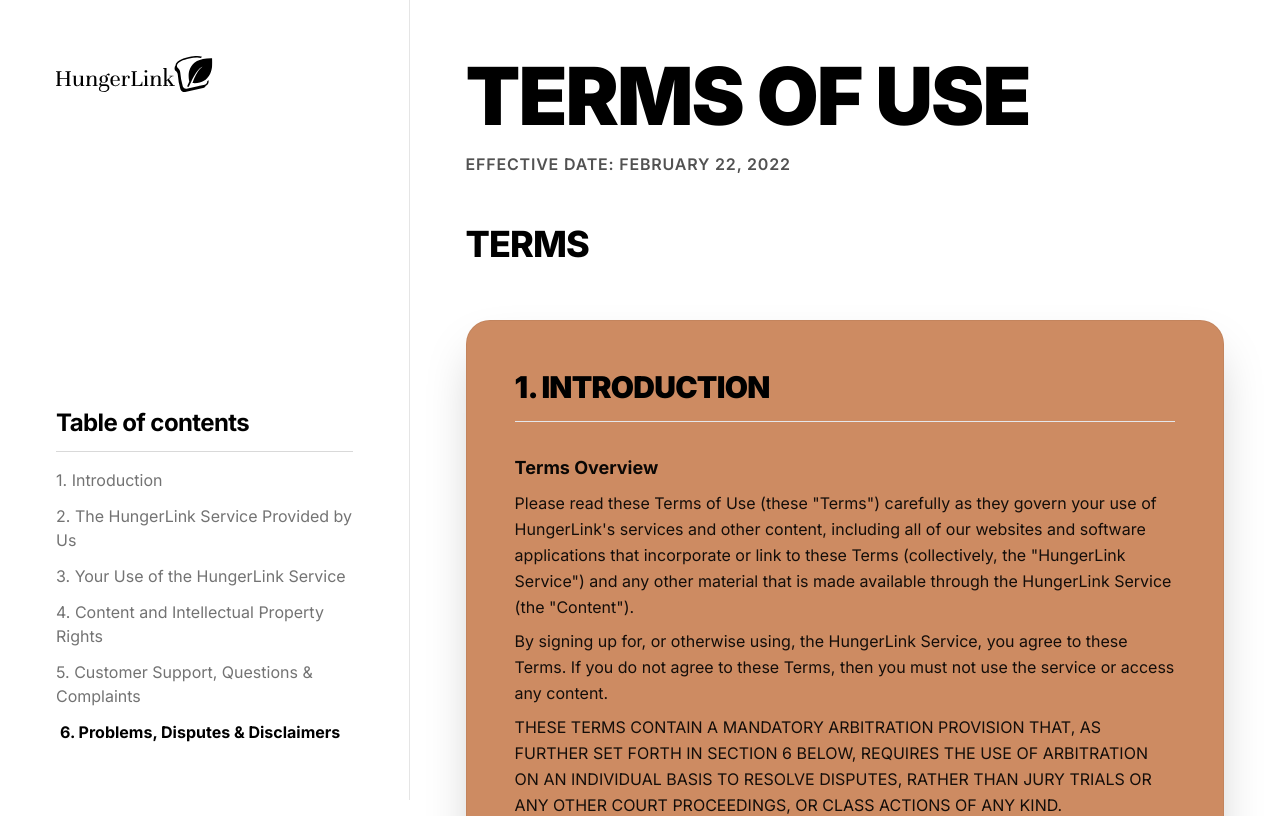
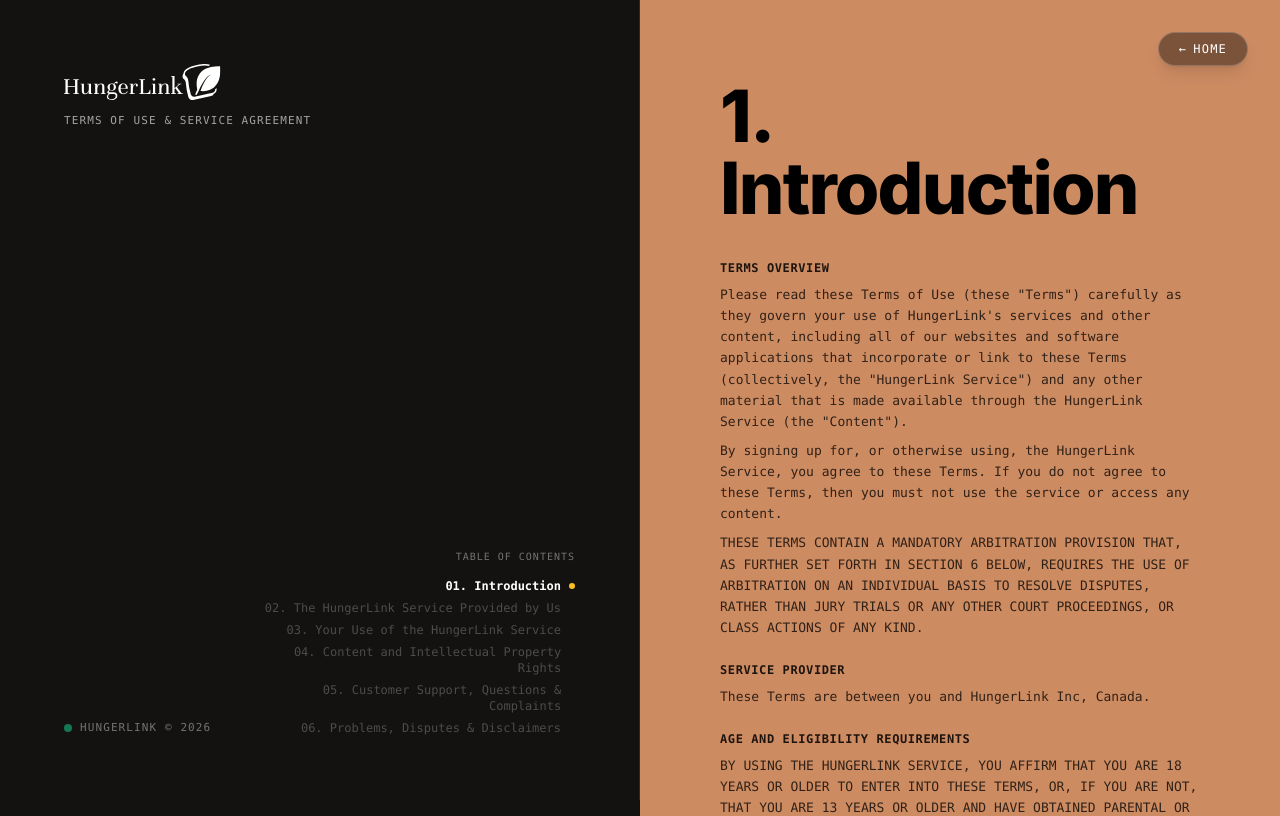
Before and after one commit to Chamindu-DM/web-animations, a React (Vite) app: page /terms in a window 1280 px wide. Shown: the top 816 px of the page. Built offline with nearby package versions, Linux system fonts and the light colour scheme.

Commit message:
refactor: optimize section tracking using IntersectionObserver and update TermsPage UI to dark mode

```diff
--- a/src/components/TermsPage.jsx
+++ b/src/components/TermsPage.jsx
@@ -1,7 +1,8 @@
 import React, { useRef, useState, useEffect } from "react";
-import { motion, useScroll, useTransform, AnimatePresence } from "framer-motion";
-import { ChevronDown, ChevronsUpDown } from "lucide-react";
+import { Link } from "react-router-dom";
+import { ChevronDown, ArrowUpRight, Menu, X } from "lucide-react";
 import hungerLinkLogo from "../assets/HungerLink_Logo.svg";
+
 const termsSections = [
   {
     id: "section-1",
@@ -144,232 +145,193 @@
   }
 ];
 
-function TermCard({ section, index, total }) {
-  return (
-    <div
-      id={section.id}
-      className="relative mb-16 sm:mb-24 scroll-mt-24 sm:scroll-mt-32"
-    >
-      <div
-        className={`w-full h-auto ${section.bgColor} ${section.textColor} rounded-2xl sm:rounded-3xl p-6 sm:p-10 md:p-12 shadow-2xl flex flex-col gap-6 border border-black/5`}
-      >
-        {/* Card Header */}
-        <div className="border-b border-current/15 pb-4">
-          <h3 className="text-2xl sm:text-3xl font-black uppercase tracking-tight">
-            {section.num}. {section.title}
-          </h3>
-        </div>
-
-        {/* Content */}
-        <div className="flex flex-col gap-6 text-[15px] sm:text-base leading-relaxed my-2">
-          {section.subsections.map((sub, sIdx) => (
-            <div key={sIdx} className="flex flex-col gap-2">
-              {sub.title && (
-                <h4 className="font-bold text-base sm:text-lg opacity-95">
-                  {sub.title}
-                </h4>
-              )}
-              {sub.content.map((para, pIdx) => (
-                <p key={pIdx} className="opacity-90 leading-relaxed">
-                  {para}
-                </p>
-              ))}
-            </div>
-          ))}
-        </div>
-
-        {/* Card Footer Indicator */}
-        <div className="pt-4 border-t border-current/10 flex justify-between items-center text-xs font-semibold uppercase tracking-wider opacity-70">
-          <span>HungerLink Terms</span>
-          <span>Section 0{section.num} / 0{total}</span>
-        </div>
-      </div>
-    </div>
-  );
-}
-
-
-
 export default function TermsPage() {
   const [activeSection, setActiveSection] = useState("section-1");
-  const [showStickyHeader, setShowStickyHeader] = useState(false);
-  const [isMobileDropdownOpen, setIsMobileDropdownOpen] = useState(false);
+  const [isMobileMenuOpen, setIsMobileMenuOpen] = useState(false);
 
   // Scroll to top when the component mounts
   useEffect(() => {
     window.scrollTo(0, 0);
   }, []);
 
+  // IntersectionObserver to accurately track active section on scroll
+  useEffect(() => {
+    const observerOptions = {
+      root: null,
+      rootMargin: "-25% 0px -45% 0px",
+      threshold: 0.1,
+    };
+
+    const observer = new IntersectionObserver((entries) => {
+      entries.forEach((entry) => {
+        if (entry.isIntersecting) {
+          setActiveSection(entry.target.id);
+        }
+      });
+    }, observerOptions);
+
+    termsSections.forEach((section) => {
+      const el = document.getElementById(section.id);
+      if (el) observer.observe(el);
+    });
+
+    return () => observer.disconnect();
+  }, []);
+
   const scrollToSection = (id) => {
     setActiveSection(id);
-    setIsMobileDropdownOpen(false);
+    setIsMobileMenuOpen(false);
     const element = document.getElementById(id);
     if (element) {
-      // Use 64px for sm:top-16 (desktop) and 48px for top-12 (mobile)
-      // Actually, now that we have a mobile sticky header, the sticky top padding on mobile might need to account for it!
-      // The sticky header height is roughly: 73px (logo padding) + 72px (dropdown padding) = ~145px
-      const isDesktop = window.innerWidth >= 640;
-      const topOffset = isDesktop ? -64 : -145;
-
-      const y = element.getBoundingClientRect().top + window.scrollY + topOffset;
-
-      window.scrollTo({
-        top: Math.max(0, y),
-        behavior: "smooth"
-      });
+      element.scrollIntoView({ behavior: "smooth" });
     }
   };
 
-  useEffect(() => {
-    const handleScroll = () => {
-      const scrollY = window.scrollY;
-      const scrollPosition = scrollY + 200;
+  return (
+    <div className="bg-[#141210] min-h-screen text-white font-['Inter',sans-serif] selection:bg-amber-400 selection:text-black">
+      {/* Fixed Top-Right Return Button (matching the - PORTFOLIO style in shaunscholtz.com) */}
+      <Link
+        to="/"
+        className="fixed top-6 right-6 lg:top-8 lg:right-8 z-50 px-5 py-2 rounded-full border border-white/20 text-[11px] sm:text-xs font-mono uppercase tracking-widest bg-black/40 hover:bg-white hover:text-black backdrop-blur-md transition-all duration-300 flex items-center gap-1.5 shadow-lg group"
+      >
+        <span className="transition-transform group-hover:-translate-x-1">←</span>
+        <span>Home</span>
+      </Link>
 
-      // Show sticky header after scrolling past the inline logo (approx 150px)
-      if (scrollY > 150) {
-        setShowStickyHeader(true);
-      } else {
-        setShowStickyHeader(false);
-        setIsMobileDropdownOpen(false);
-      }
+      {/* Mobile Top Navigation Bar */}
+      <div className="lg:hidden sticky top-0 z-40 bg-[#141210]/95 backdrop-blur-md border-b border-white/10 px-6 py-4 flex items-center justify-between">
+        <Link to="/">
+          <img
+            src={hungerLinkLogo}
+            alt="HungerLink Logo"
+            className="h-6 w-auto object-contain brightness-0 invert"
+          />
+        </Link>
+        <button
+          onClick={() => setIsMobileMenuOpen(!isMobileMenuOpen)}
+          className="flex items-center gap-2 text-xs font-mono uppercase tracking-wider text-neutral-300 bg-white/5 border border-white/10 px-3 py-1.5 rounded-full"
+        >
+          <span>{termsSections.find((s) => s.id === activeSection)?.num}. {termsSections.find((s) => s.id === activeSection)?.title}</span>
+          <ChevronDown className={`w-3.5 h-3.5 transition-transform duration-200 ${isMobileMenuOpen ? "rotate-180" : ""}`} />
+        </button>
+      </div>
 
-      for (let i = termsSections.length - 1; i >= 0; i--) {
-        const section = document.getElementById(termsSections[i].id);
-        if (section) {
-          const top = section.getBoundingClientRect().top + scrollY;
-          if (scrollPosition >= top) {
-            setActiveSection(termsSections[i].id);
-            break;
-          }
-        }
-      }
-    };
+      {/* Mobile TOC Dropdown Drawer */}
+      {isMobileMenuOpen && (
+        <div className="lg:hidden fixed inset-x-0 top-[65px] z-40 bg-[#141210] border-b border-white/10 p-6 flex flex-col gap-3 shadow-2xl animate-in fade-in slide-in-from-top-4 duration-200">
+          <span className="text-[10px] font-mono uppercase tracking-widest text-neutral-500 mb-1">
+            Table of contents
+          </span>
+          {termsSections.map((item) => (
+            <button
+              key={item.id}
+              onClick={() => scrollToSection(item.id)}
+              className={`text-left text-xs font-mono py-2 transition-colors flex items-center justify-between ${
+                activeSection === item.id
+                  ? "text-amber-400 font-bold"
+                  : "text-neutral-400 hover:text-white"
+              }`}
+            >
+              <span>{item.num.padStart(2, "0")}. {item.title}</span>
+              {activeSection === item.id && <span className="text-[10px] uppercase font-mono tracking-widest text-amber-400">Active</span>}
+            </button>
+          ))}
+        </div>
+      )}
 
-    window.addEventListener("scroll", handleScroll, { passive: true });
-    return () => window.removeEventListener("scroll", handleScroll);
-  }, []);
-
-  return (
-    <div className="bg-white min-h-screen text-black font-['Inter',sans-serif] selection:bg-amber-200">
-
-      {/* Mobile Sticky Header (Visible on Scroll) */}
-      <div
-        className={`fixed top-0 left-0 right-0 z-[60] bg-white border-b border-black/10 flex flex-col lg:hidden transition-transform duration-300 ${
-          showStickyHeader ? "translate-y-0 shadow-md" : "-translate-y-full"
-        }`}
-      >
-        <div className="p-6 border-b border-black/10 flex items-center">
-          <img src={hungerLinkLogo} alt="HungerLink Logo" className="h-7 w-auto object-contain" />
-        </div>
-
-        <div className="relative">
-          <button
-            onClick={() => setIsMobileDropdownOpen(!isMobileDropdownOpen)}
-            className="w-full flex items-center justify-between p-5 text-sm sm:text-base font-medium text-black hover:bg-black/5 transition-colors"
-          >
-            <span>
-              {termsSections.find(s => s.id === activeSection)?.num}.{" "}
-              {termsSections.find(s => s.id === activeSection)?.title}
-            </span>
-            <ChevronsUpDown className="w-5 h-5 text-neutral-500 shrink-0 ml-4" />
-          </button>
-
-          {/* Dropdown Menu */}
-          <AnimatePresence>
-            {isMobileDropdownOpen && (
-              <motion.div
-                initial={{ opacity: 0, y: -10 }}
-                animate={{ opacity: 1, y: 0 }}
-                exit={{ opacity: 0, y: -10 }}
-                transition={{ duration: 0.15 }}
-                className="absolute top-full left-0 right-0 bg-[#f5f5f5] border-b border-black/10 shadow-2xl max-h-[60vh] overflow-y-auto z-[60]"
-              >
-                <nav className="flex flex-col">
-                  {termsSections.map((item) => (
-                    <button
-                      key={item.id}
-                      onClick={() => scrollToSection(item.id)}
-                      className={`text-left text-sm p-4 transition-all duration-150 leading-snug cursor-pointer border-b border-black/5 last:border-0 ${
-                        activeSection === item.id
-                          ? "font-bold text-black bg-black/5"
-                          : "font-normal text-neutral-600 hover:text-black hover:bg-black/5"
-                      }`}
-                    >
-                      {item.num}. {item.title}
-                    </button>
-                  ))}
-                </nav>
-              </motion.div>
-            )}
-          </AnimatePresence>
-        </div>
-      </div>
-      <div className="max-w-[1440px] mx-auto flex flex-col lg:flex-row min-h-screen">
-        {/* Left Sidebar: Logo & Interactive Table of Contents */}
-        <aside className="w-full lg:w-[38%] xl:w-[32%] lg:sticky lg:top-0 lg:h-screen flex flex-col justify-between p-8 sm:p-12 lg:p-14 border-b lg:border-b-0 lg:border-r border-black/10 bg-white z-30">
-          <div className="flex items-center">
-            <img
-              src={hungerLinkLogo}
-              alt="HungerLink Logo"
-              className="h-8 sm:h-9 w-auto object-contain"
-            />
-          </div>
-
-          <div className="mt-10 lg:mt-auto pt-6">
-            <div className="border-b border-black/15 pb-3 mb-4">
-              <h3 className="text-xl sm:text-2xl font-bold tracking-tight text-black">
-                Table of contents
-              </h3>
-            </div>
-            <nav className="flex flex-col gap-3">
-              {termsSections.map((item) => (
-                <button
-                  key={item.id}
-                  onClick={() => scrollToSection(item.id)}
-                  className={`text-left text-sm sm:text-base transition-all duration-150 leading-snug cursor-pointer ${activeSection === item.id
-                      ? "font-bold text-black translate-x-1"
-                      : "font-normal text-neutral-500 hover:text-black hover:translate-x-0.5"
-                    }`}
-                >
-                  {item.num}. {item.title}
-                </button>
-              ))}
-            </nav>
-          </div>
-        </aside>
-
-        {/* Right Main Stacking Card Area */}
-        <main
-          className="w-full lg:w-[62%] xl:w-[68%] p-6 sm:p-12 lg:p-14 flex flex-col gap-8 relative"
-        >
-          {/* Header Title Section */}
-          <div className="flex flex-col gap-2 pb-4">
-            <h1 className="text-5xl sm:text-7xl lg:text-[80px] font-black uppercase tracking-tight leading-[0.95] text-black">
-              Terms of use
-            </h1>
-            <p className="text-sm sm:text-base font-semibold uppercase tracking-wider text-neutral-600 mt-2">
-              Effective date: February 22, 2022
+      {/* Main Two-Column Layout */}
+      <div className="flex flex-col lg:flex-row w-full min-h-screen">
+        {/* Left Column (w-1/2, Sticky on desktop) */}
+        <div className="w-full lg:w-1/2 lg:sticky lg:top-0 lg:h-screen bg-[#141210] flex flex-col justify-between p-8 sm:p-12 lg:p-16 border-b lg:border-b-0 lg:border-r border-white/10 z-30">
+          {/* Top Left: Logo & Subtitle */}
+          <div className="flex flex-col gap-3">
+            <Link to="/" className="inline-block">
+              <img
+                src={hungerLinkLogo}
+                alt="HungerLink Logo"
+                className="h-8 sm:h-9 w-auto object-contain brightness-0 invert"
+              />
+            </Link>
+            <p className="font-mono text-[11px] text-neutral-400 uppercase tracking-widest max-w-xs leading-relaxed">
+              TERMS OF USE & SERVICE AGREEMENT
             </p>
           </div>
 
-          <div>
-            <h2 className="text-3xl sm:text-4xl font-extrabold uppercase tracking-tight text-black mb-6">
-              Terms
-            </h2>
+          {/* Bottom Row of Left Column */}
+          <div className="mt-12 lg:mt-auto pt-6 flex flex-col sm:flex-row lg:flex-row items-start sm:items-end lg:items-end justify-between gap-8">
+            {/* Bottom-Left: Canadian Non-Profit Tag */}
+            <div className="font-mono text-[10px] sm:text-[11px] text-neutral-500 uppercase tracking-widest flex items-center gap-2">
+              <span className="w-2 h-2 rounded-full bg-emerald-500 animate-pulse"></span>
+              <span>HUNGERLINK © 2026</span>
+            </div>
+
+            {/* Bottom-Right of Left Column: Scaled Down Table of Contents */}
+            <div className="hidden lg:flex flex-col items-end text-right gap-1.5 max-w-xs">
+              <span className="text-[10px] font-mono uppercase tracking-widest text-neutral-500 mb-2 ml-4 block">
+                Table of contents
+              </span>
+              <nav className="flex flex-col items-end gap-1.5">
+                {termsSections.map((item) => (
+                  <button
+                    key={item.id}
+                    onClick={() => scrollToSection(item.id)}
+                    className={`text-right text-[11px] xl:text-xs font-mono transition-all duration-200 cursor-pointer flex items-center gap-2 group ${
+                      activeSection === item.id
+                        ? "text-white font-bold translate-x-0 opacity-100"
+                        : "text-neutral-500 hover:text-neutral-300 opacity-60 hover:opacity-100"
+                    }`}
+                  >
+                    <span>
+                      {item.num.padStart(2, "0")}. {item.title}
+                    </span>
+                    <span
+                      className={`w-1.5 h-1.5 rounded-full transition-all duration-200 ${
+                        activeSection === item.id
+                          ? "bg-amber-400 scale-100"
+                          : "bg-transparent scale-0 group-hover:bg-white/40 group-hover:scale-75"
+                      }`}
+                    />
+                  </button>
+                ))}
+              </nav>
+            </div>
           </div>
+        </div>
 
-          {/* Stacking Terms Cards */}
-          <div className="flex flex-col w-full pb-32">
-            {termsSections.map((section, index) => (
-              <TermCard
-                key={section.id}
-                section={section}
-                index={index}
-                total={termsSections.length}
-              />
-            ))}
-          </div>
-        </main>
+        {/* Right Column (w-1/2, Full viewport height per term) */}
+        <div className="w-full lg:w-1/2 flex flex-col">
+          {termsSections.map((section) => (
+            <section
+              key={section.id}
+              id={section.id}
+              className={`w-full min-h-screen flex flex-col justify-center p-8 sm:p-14 lg:p-16 xl:p-20 relative ${section.bgColor} ${section.textColor}`}
+            >
+
+              {/* Big Term Title (Shaun Scholtz style) */}
+              <h2 className="text-4xl sm:text-6xl lg:text-7xl font-extrabold tracking-tight leading-[1.02] mb-8 max-w-2xl">
+                {section.num}. {section.title}
+              </h2>
+
+              {/* Monospace Small Font for Term Description */}
+              <div className="font-mono text-xs sm:text-[13px] leading-relaxed space-y-5 max-w-xl opacity-90">
+                {section.subsections.map((sub, sIdx) => (
+                  <div key={sIdx} className="space-y-2">
+                    {sub.title && (
+                      <h4 className="font-bold text-xs uppercase tracking-wider opacity-95 pt-1">
+                        {sub.title}
+                      </h4>
+                    )}
+                    {sub.content.map((para, pIdx) => (
+                      <p key={pIdx} className="leading-relaxed opacity-85">
+                        {para}
+                      </p>
+                    ))}
+                  </div>
+                ))}
+              </div>
+            </section>
+          ))}
+        </div>
       </div>
     </div>
   );
```
